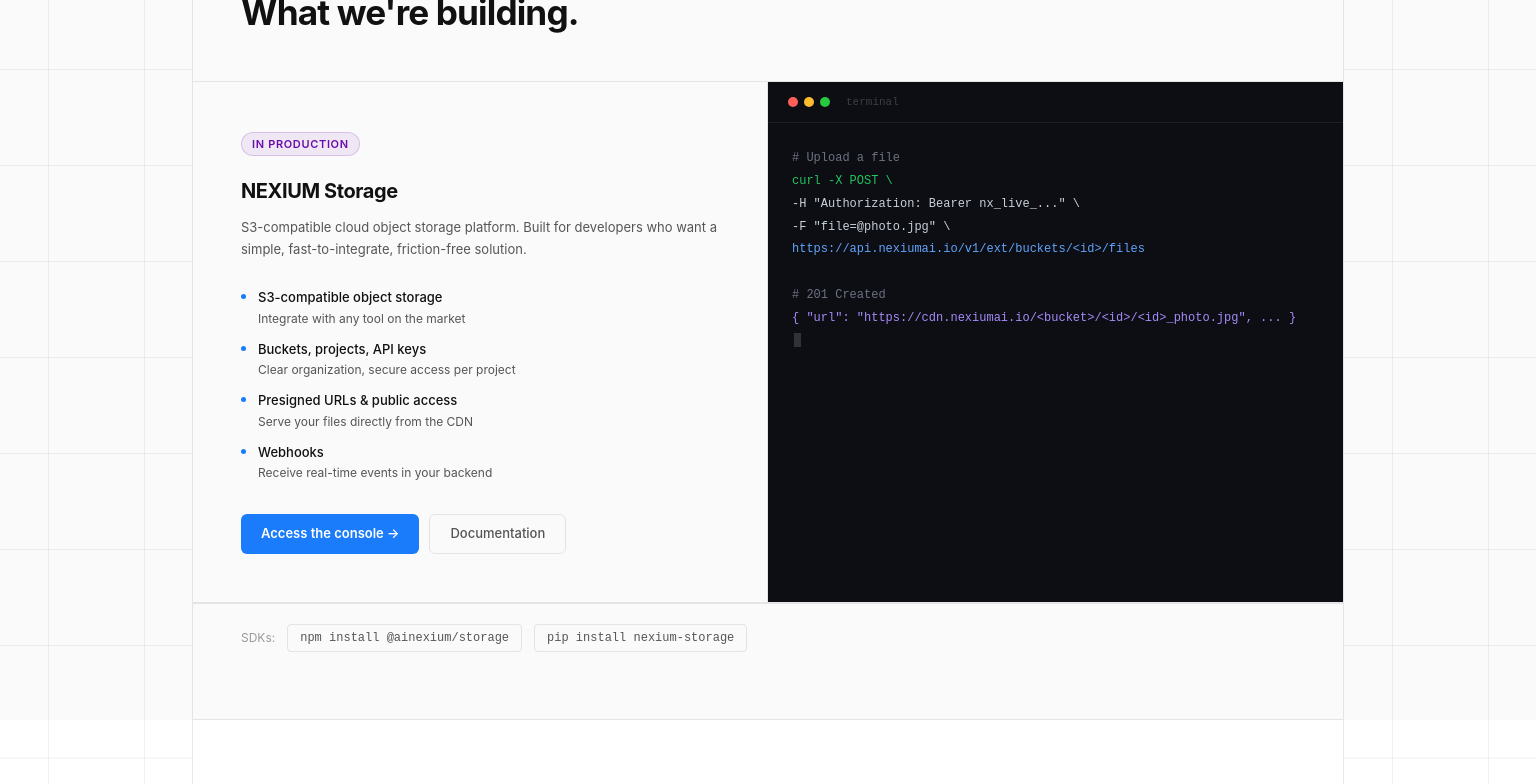
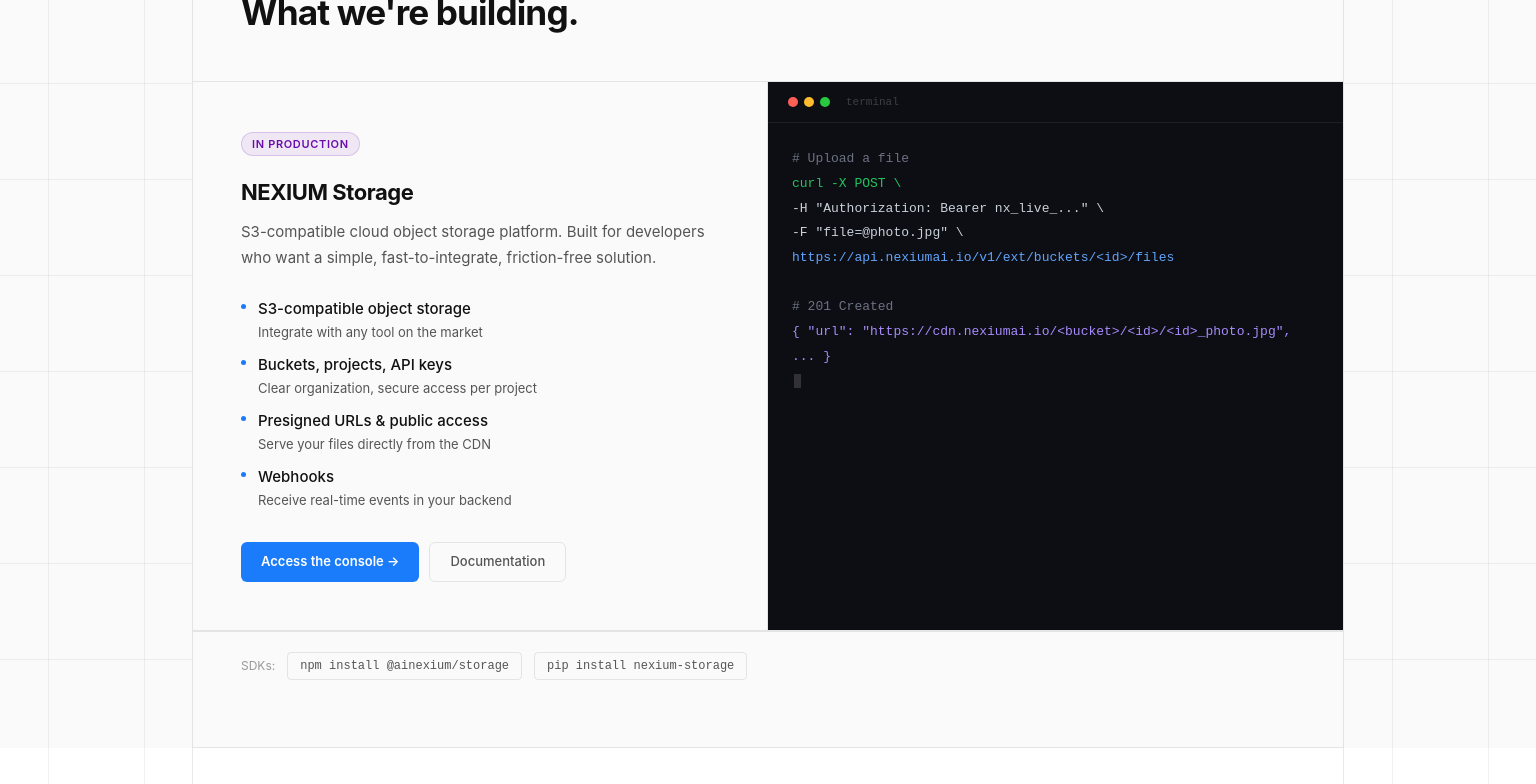
Before and after one commit to ainexium/nexiumai-website, a Next.js app: page / in a window 1536 px wide. Shown: the part 1520-2304 px from the top of the page. Built offline with nearby package versions, Linux system fonts and the light colour scheme.

Commit message:
Update size police and button dark/light

```diff
--- a/app/globals.css
+++ b/app/globals.css
@@ -219,3 +219,12 @@
   .footer-link-col { padding: 24px 20px !important; border-right: none !important; }
   .footer-bottom { padding: 16px 20px !important; }
 }
+
+@media (min-width: 1440px) {
+  .theme-toggle-btn { width: 40px !important; height: 40px !important; }
+  .product-h3 { font-size: 22px !important; }
+  .product-desc { font-size: 15px !important; }
+  .product-feature-label { font-size: 15px !important; }
+  .product-feature-desc { font-size: 13px !important; }
+  .product-terminal { font-size: 13px !important; }
+}
--- a/components/home/Product.jsx
+++ b/components/home/Product.jsx
@@ -43,15 +43,15 @@
             <span style={{ display: "inline-block", fontSize: 11, fontWeight: 600, letterSpacing: "0.06em", textTransform: "uppercase", padding: "3px 10px", borderRadius: 99, marginBottom: 20, background: "var(--tag-bg)", color: "var(--tag-fg)", border: "1px solid var(--tag-border)" }}>
               {p.tag}
             </span>
-            <h3 style={{ fontSize: 20, fontWeight: 700, color: "var(--fg)", margin: "0 0 10px", letterSpacing: "-0.02em" }}>{p.name}</h3>
-            <p style={{ fontSize: 13, color: "var(--fg-2)", lineHeight: 1.7, marginBottom: 28 }}>{p.description}</p>
+            <h3 className="product-h3" style={{ fontSize: 20, fontWeight: 700, color: "var(--fg)", margin: "0 0 10px", letterSpacing: "-0.02em" }}>{p.name}</h3>
+            <p className="product-desc" style={{ fontSize: 13, color: "var(--fg-2)", lineHeight: 1.7, marginBottom: 28 }}>{p.description}</p>
             <ul style={{ listStyle: "none", padding: 0, margin: "0 0 32px", display: "flex", flexDirection: "column", gap: 12 }}>
               {p.features.map(({ label, desc }) => (
                 <li key={label} style={{ display: "flex", alignItems: "flex-start", gap: 12 }}>
                   <span style={{ width: 5, height: 5, borderRadius: "50%", background: "var(--blue)", marginTop: 6, flexShrink: 0 }} />
                   <div>
-                    <p style={{ fontSize: 13, fontWeight: 500, color: "var(--fg)", margin: 0 }}>{label}</p>
-                    <p style={{ fontSize: 12, color: "var(--fg-2)", margin: "2px 0 0" }}>{desc}</p>
+                    <p className="product-feature-label" style={{ fontSize: 13, fontWeight: 500, color: "var(--fg)", margin: 0 }}>{label}</p>
+                    <p className="product-feature-desc" style={{ fontSize: 12, color: "var(--fg-2)", margin: "2px 0 0" }}>{desc}</p>
                   </div>
                 </li>
               ))}
@@ -81,7 +81,7 @@
               <span style={{ width: 10, height: 10, borderRadius: "50%", background: "#28c840" }} />
               <span style={{ marginLeft: 10, fontSize: 11, color: "rgba(255,255,255,0.2)", fontFamily: "monospace" }}>terminal</span>
             </div>
-            <div style={{ flex: 1, padding: "24px", fontFamily: "monospace", fontSize: 12, lineHeight: 1.9, overflow: "hidden" }}>
+            <div className="product-terminal" style={{ flex: 1, padding: "24px", fontFamily: "monospace", fontSize: 12, lineHeight: 1.9, overflow: "hidden" }}>
               {p.terminalLines.map((line, i) => (
                 <motion.div key={i} style={{ color: line.c }}
                   initial={{ opacity: 0, x: -6 }}
--- a/components/ui/ThemeToggle.jsx
+++ b/components/ui/ThemeToggle.jsx
@@ -23,6 +23,7 @@
     <button
       onClick={toggle}
       aria-label={isDark ? "Passer en mode clair" : "Passer en mode sombre"}
+      className="theme-toggle-btn"
       style={{
         position: "fixed",
         bottom: 20,
```
